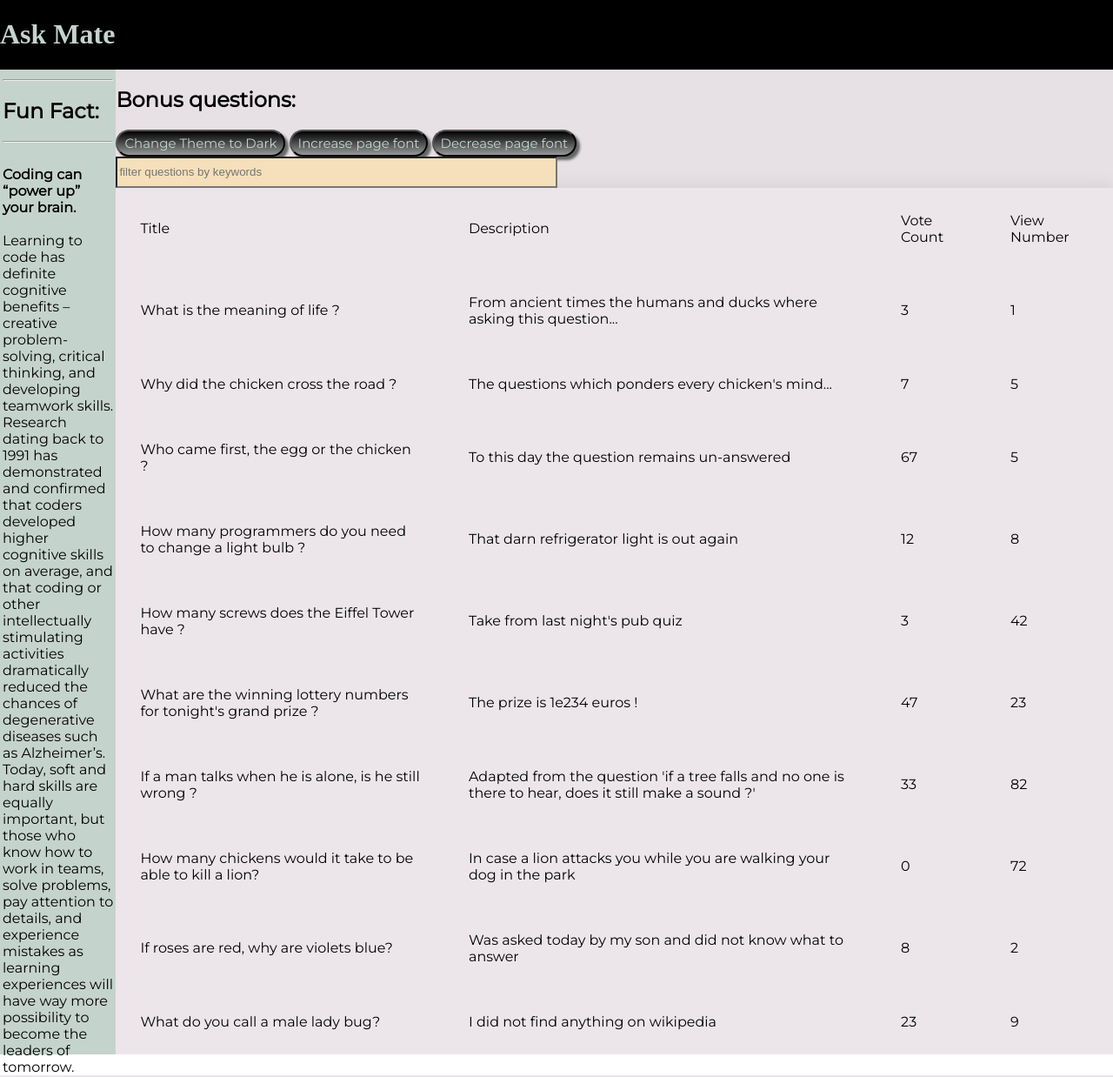
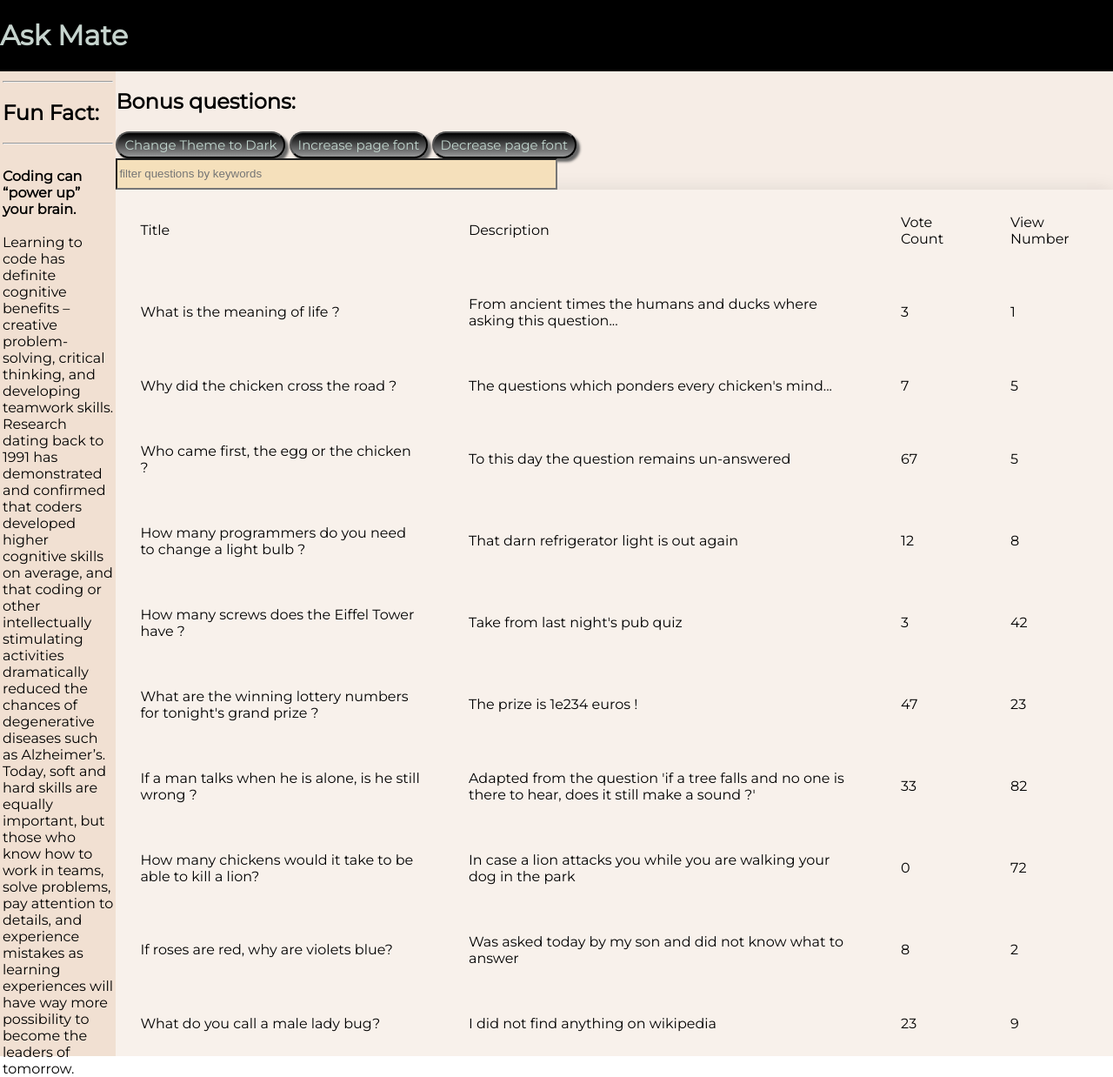
Before and after one commit to CodecoolGlobal/ask-mate-3-python-Eleg4nsnoszat, a Flask app: page /bonus-questions in a window 1280 px wide. Shown: the whole page at 87% size. Run offline with Flask 2, Linux system fonts and the light colour scheme; some libraries are stand-ins or nearby versions.

Commit message:
change design colors

```diff
--- a/static/style.css
+++ b/static/style.css
@@ -13,7 +13,7 @@ a:active {
 
 .sidebar{
   width: 10%;
-  background-color: #C5D3CD;
+  background-color: #F1E0D2;
 	color: black;
 	padding: 3px 3px 3px;
 	font-family: 'Montserrat';
@@ -26,7 +26,7 @@ a:active {
 .content{
     overflow-y: scroll;
     max-height: 100%;
-  background-color: #E7E0E4;
+  background-color: #F6EDE6;
 	font-family: 'Montserrat';
     width: 90%;
 }
@@ -63,6 +63,7 @@ th {
 	display: flex;
 	background-color: #000000;
 	color: #C5D3CD;
+    font-family: 'Montserrat';
 	text-align: center;
 }
 
```
